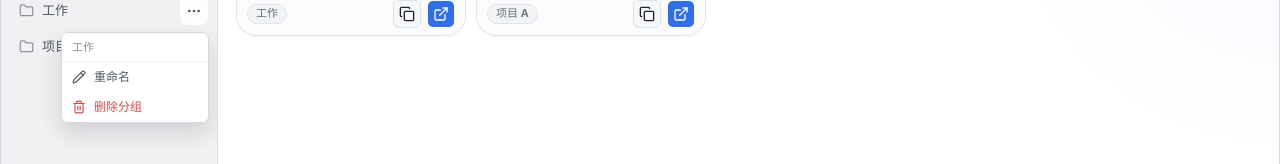
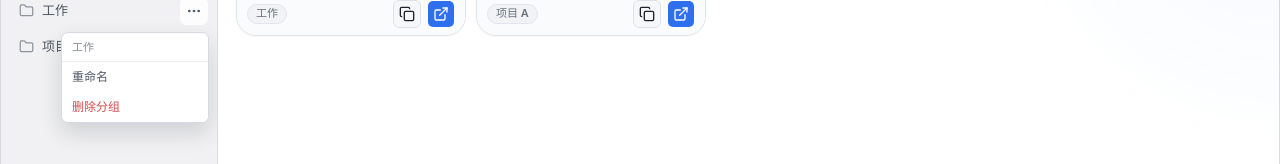
Before and after one commit to LJL0906/LTools, a React (Vite) app: page /links in a window 1280 px wide. Both pictures are taken after a click on the button 194 px from the left and 235 px from the top of the page. Shown: the part 225-389 px from the top of the page. Built offline with nearby package versions, Linux system fonts and the light colour scheme.

Commit message:
style: 移除菜单项图标（链接分组/链接卡片/笔记菜单统一纯文字）

```diff
--- a/src/features/groups/GroupMenu.tsx
+++ b/src/features/groups/GroupMenu.tsx
@@ -1,4 +1,3 @@
-import { Pencil, Trash2 } from "lucide-react";
 import type { GroupItem } from "./types";
 
 interface GroupMenuProps {
@@ -22,7 +21,6 @@ export function GroupMenu({ group, onClose, onDelete, onRename }: GroupMenuProps
           }}
           type="button"
         >
-          <Pencil size={14} aria-hidden="true" />
           重命名
         </button>
         <button
@@ -33,7 +31,6 @@ export function GroupMenu({ group, onClose, onDelete, onRename }: GroupMenuProps
           }}
           type="button"
         >
-          <Trash2 size={14} aria-hidden="true" />
           删除分组
         </button>
       </div>
--- a/src/features/notes/NoteMenu.tsx
+++ b/src/features/notes/NoteMenu.tsx
@@ -1,5 +1,3 @@
-import { Pencil, Trash2 } from "lucide-react";
-
 interface NoteMenuProps {
   noteTitle: string;
   onClose: () => void;
@@ -22,7 +20,6 @@ export function NoteMenu({ noteTitle, onClose, onDelete, onRename }: NoteMenuPro
           }}
           type="button"
         >
-          <Pencil size={14} aria-hidden="true" />
           重命名
         </button>
         <button
@@ -33,7 +30,6 @@ export function NoteMenu({ noteTitle, onClose, onDelete, onRename }: NoteMenuPro
           }}
           type="button"
         >
-          <Trash2 size={14} aria-hidden="true" />
           删除笔记
         </button>
       </div>
--- a/src/pages/LinksPage.tsx
+++ b/src/pages/LinksPage.tsx
@@ -8,9 +8,7 @@ import {
   FolderPlus,
   Inbox,
   MoreHorizontal,
-  Pencil,
   SearchX,
-  Trash2,
 } from "lucide-react";
 import { getCurrentWebviewWindow } from "@tauri-apps/api/webviewWindow";
 import { openUrl } from "@tauri-apps/plugin-opener";
@@ -420,7 +418,6 @@ export function LinksPage({ searchQuery = "" }: LinksPageProps) {
                                         }}
                                         type="button"
                                       >
-                                        <Pencil size={14} aria-hidden="true" />
                                         编辑
                                       </button>
                                       <button
@@ -432,7 +429,6 @@ export function LinksPage({ searchQuery = "" }: LinksPageProps) {
                                         }}
                                         type="button"
                                       >
-                                        <Trash2 size={14} aria-hidden="true" />
                                         删除
                                       </button>
                                     </div>
```
